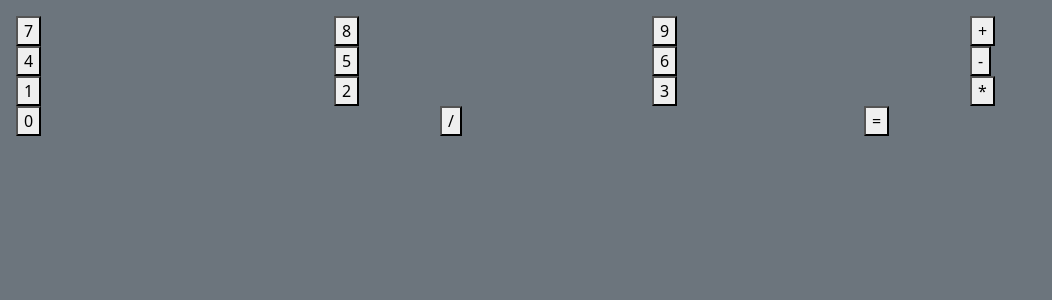
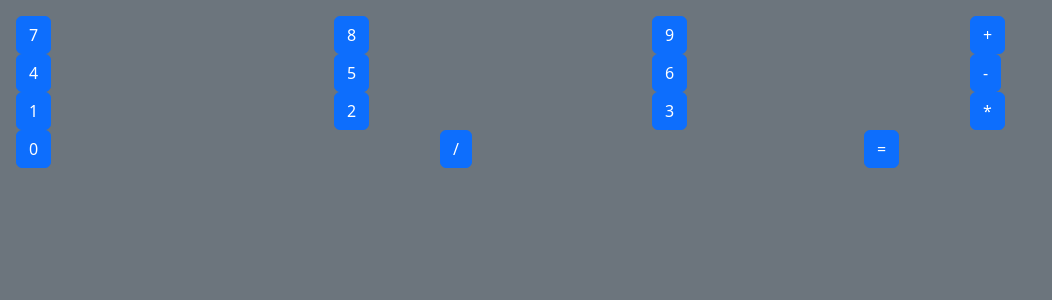
Before and after one commit to Zunaeed-Imran/PHP_visual_calculator, a PHP site: page /calculator_try_2.php in a window 1280 px wide. Shown: the top 300 px of the page, without its empty margins (0-1052 px from the left). Run offline with PHP 8.4, Linux system fonts and the light colour scheme.

Commit message:
main -calculator -styling

```diff
--- a/calculator_try_2.php
+++ b/calculator_try_2.php
@@ -12,57 +12,57 @@
     <form action="calculator_try_2.php" method="get">
         <div class="row">
             <div class="col">
-                <button>7</button>
+                <button type="button" class="btn btn-primary btn-block">7</button>
             </div>
             <div class="col">
-                <button>8</button>
+                <button type="button" class="btn btn-primary btn-block">8</button>
             </div>
             <div class="col">
-                <button>9</button>
+                <button type="button" class="btn btn-primary btn-block">9</button>
             </div>
             <div class="col">
-                <button>+</button>
+                <button type="button" class="btn btn-primary btn-block">+</button>
             </div>
         </div>
         <div class="row">
             <div class="col">
-                <button>4</button>
+                <button type="button" class="btn btn-primary btn-block">4</button>
             </div>
             <div class="col">
-                <button>5</button>
+                <button type="button" class="btn btn-primary btn-block">5</button>
             </div>
             <div class="col">
-                <button>6</button>
+                <button type="button" class="btn btn-primary btn-block">6</button>
             </div>
             <div class="col">
-                <button>-</button>
+                <button type="button" class="btn btn-primary btn-block">-</button>
             </div>
         </div>
 
         <div class="row">
             <div class="col">
-                <button>1</button>
+                <button type="button" class="btn btn-primary btn-block">1</button>
             </div>
             <div class="col">
-                <button>2</button>
+                <button type="button" class="btn btn-primary btn-block">2</button>
             </div>
             <div class="col">
-                <button>3</button>
+                <button type="button" class="btn btn-primary btn-block">3</button>
             </div>
             <div class="col">
-                <button>*</button>
+                <button type="button" class="btn btn-primary btn-block">*</button>
             </div>
         </div>
 
         <div class="row">
             <div class="col">
-                <button>0</button>
+                <button type="button" class="btn btn-primary btn-block">0</button>
             </div>
             <div class="col">
-                <button>/</button>
+                <button type="button" class="btn btn-primary btn-block">/</button>
             </div>
             <div class="col">
-                <button>=</button>
+                <button type="button" class="btn btn-primary btn-block">=</button>
             </div>
         </div>
 
```
